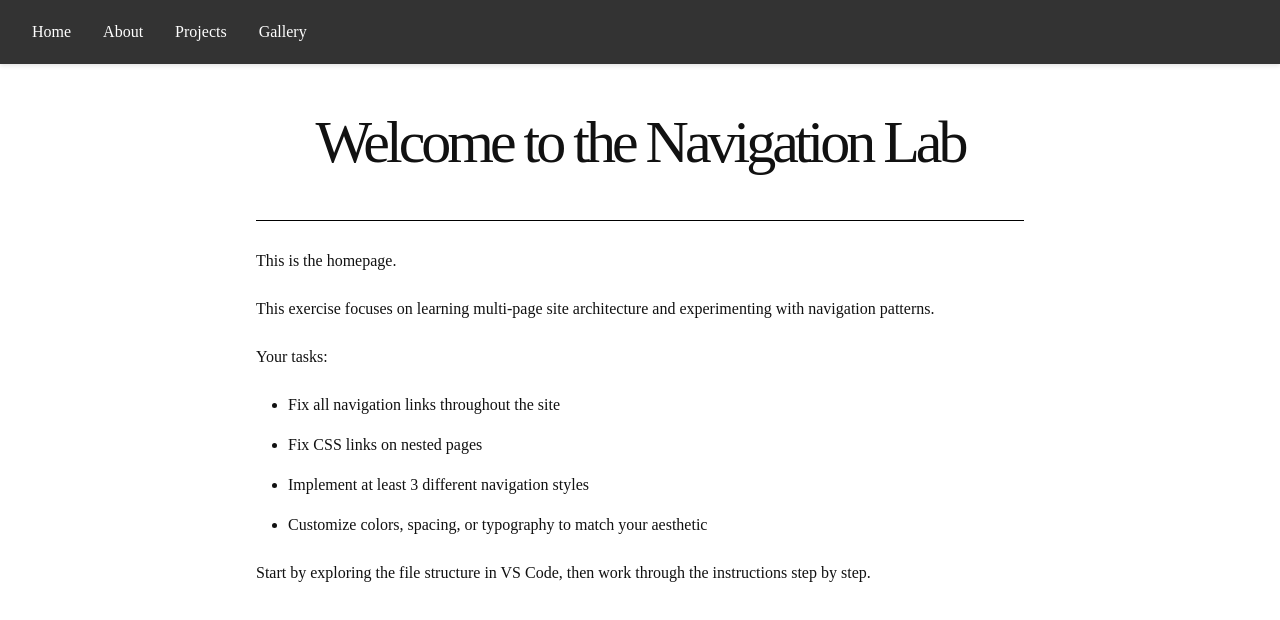
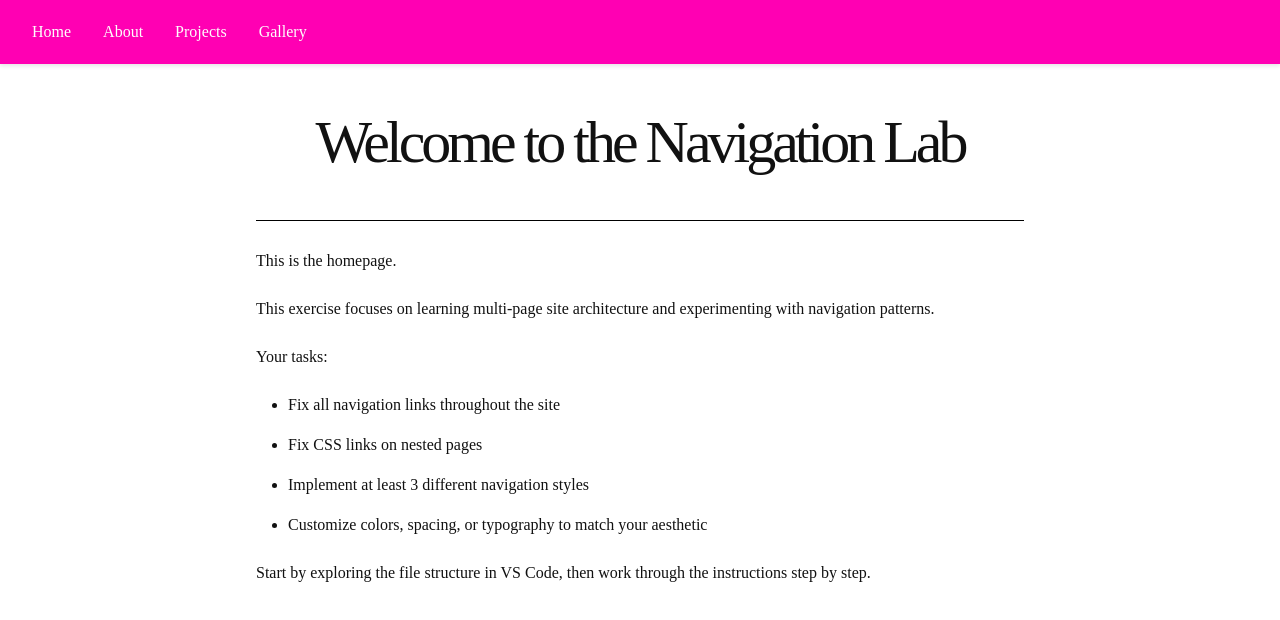
Before and after one commit to Shawn-Morrison/3304-repository, a plain HTML site: page week-06-exercise-01/index.html in a window 1280 px wide. Drawn offline with Linux system fonts and the light colour scheme.

Commit message:
week-06-exercise-01-commit4
changed colors and background colors of nav-horizontal

```diff
--- a/week-06-exercise-01/css/style.css
+++ b/week-06-exercise-01/css/style.css
@@ -113,7 +113,7 @@ code {
   top: 0;
   left: 0;
   right: 0;
-  background-color: #333333;
+  background-color: #ff00b3;
   padding: 0 32px;
   box-shadow: 0 2px 4px rgba(0, 0, 0, 0.1);
   z-index: 1000;
@@ -134,13 +134,14 @@ code {
 .nav-horizontal a {
   display: block;
   padding: 16px 0;
-  color: #ffffff;
+  color: #fefdfd;
   text-decoration: none;
   transition: color 0.3s ease;
 }
 
 .nav-horizontal a:hover {
-  color: #0066CC;
+  color: #000000;
+  background-color: #01430f;
 }
 
 .nav-horizontal+main {
```
